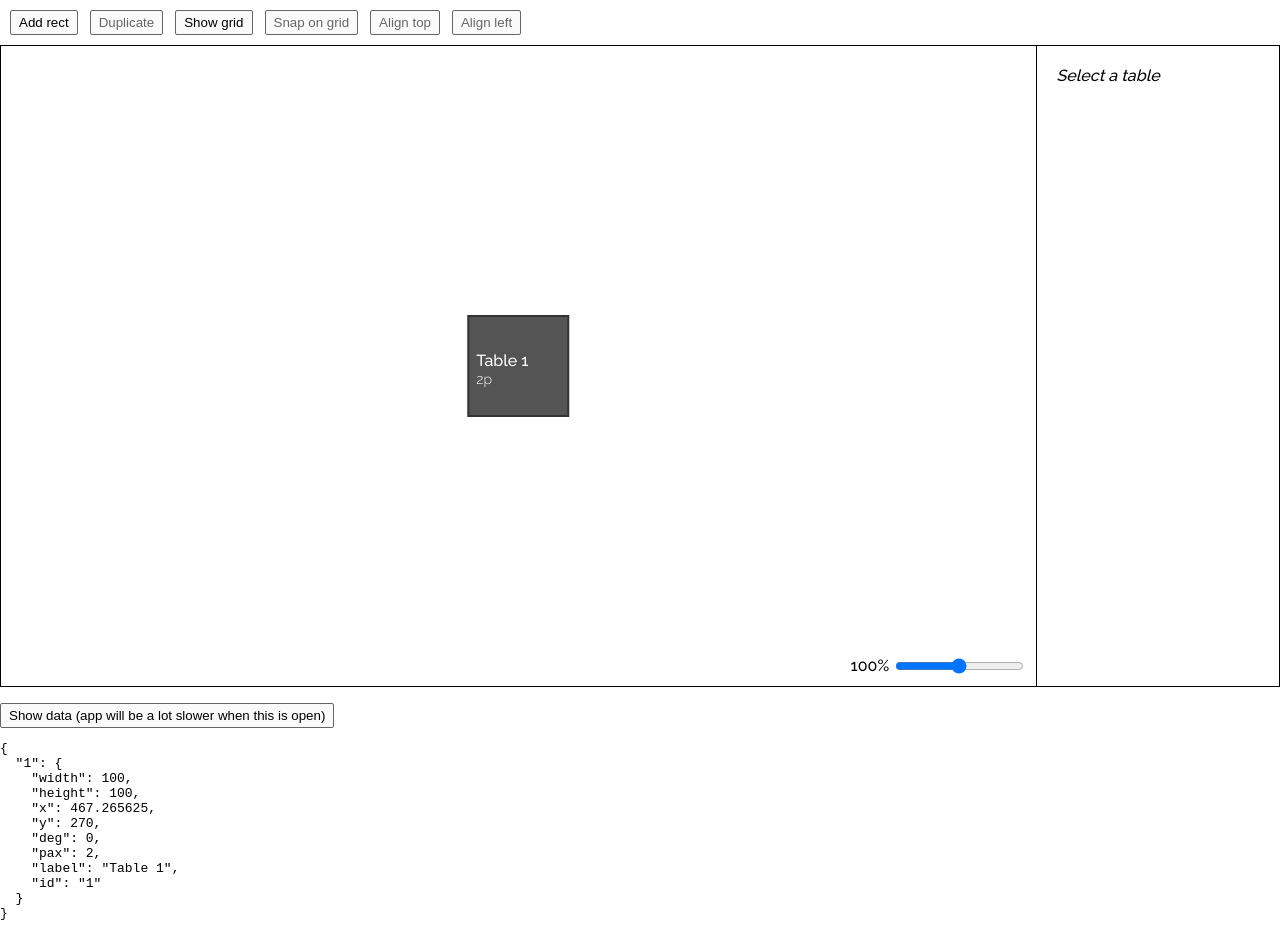
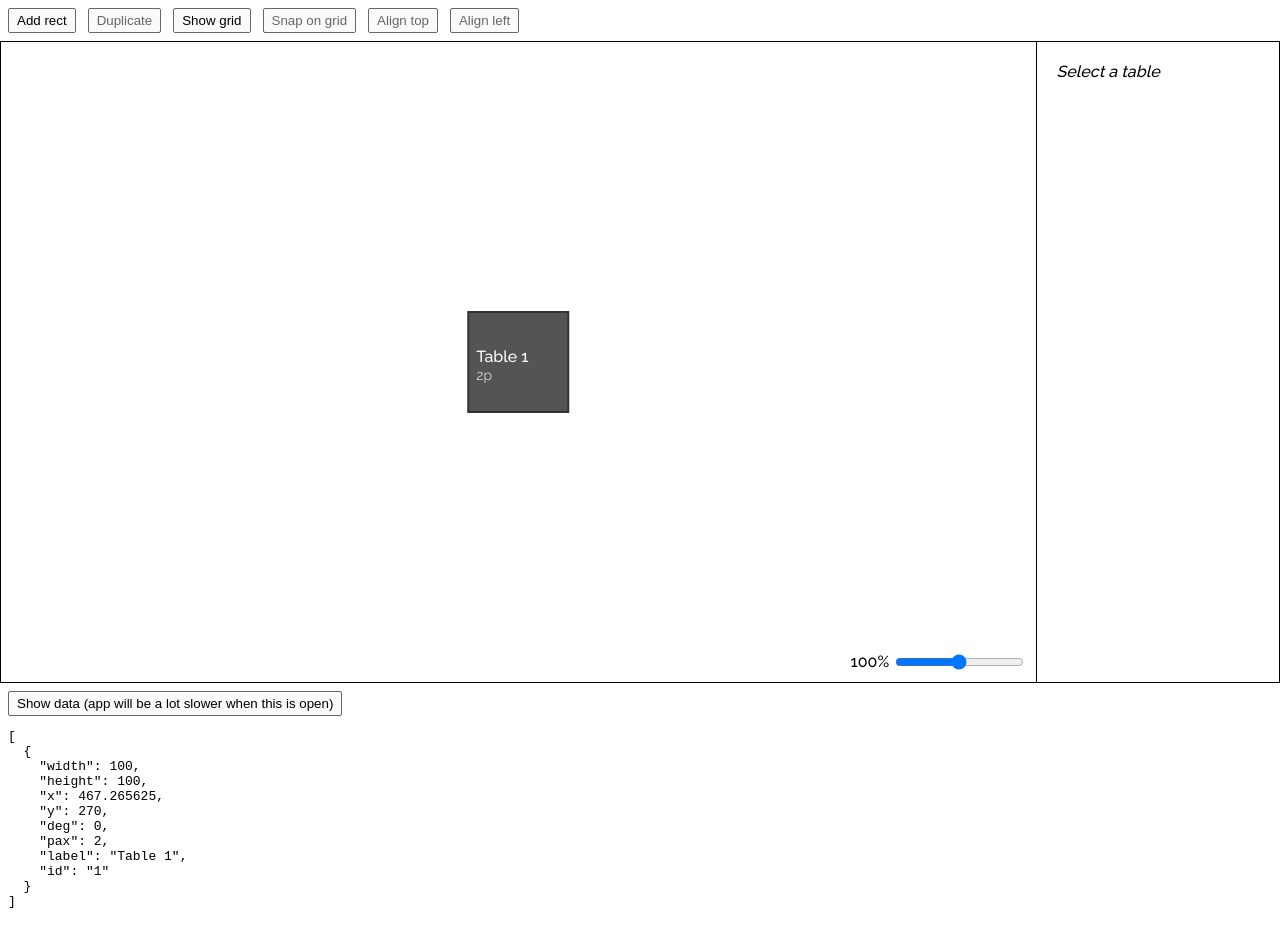
Before and after one commit to Calvein/poc-floorplan, a React app: page / in a window 1280 px wide. Both pictures are taken after a click on the button "Show data (app will be a lot slower when this is open)". Built offline with nearby package versions, Linux system fonts and the light colour scheme.

```diff
--- a/src/App/index.css
+++ b/src/App/index.css
@@ -3,5 +3,5 @@
 }
 
 .App-data {
-  margin-top: 16px;
+  margin: 8px;
 }
--- a/src/App/index.js
+++ b/src/App/index.js
@@ -207,7 +207,7 @@
             </button>
             {areDataShown && (
               <pre>
-                {JSON.stringify(elements, null, 2)}
+                {JSON.stringify(Object.values(elements), null, 2)}
               </pre>
             )}
         </div>
--- a/src/Toolbar/index.css
+++ b/src/Toolbar/index.css
@@ -1,3 +1,3 @@
 .Toolbar {
-  padding: 10px;
+  padding: 8px;
 }
```
